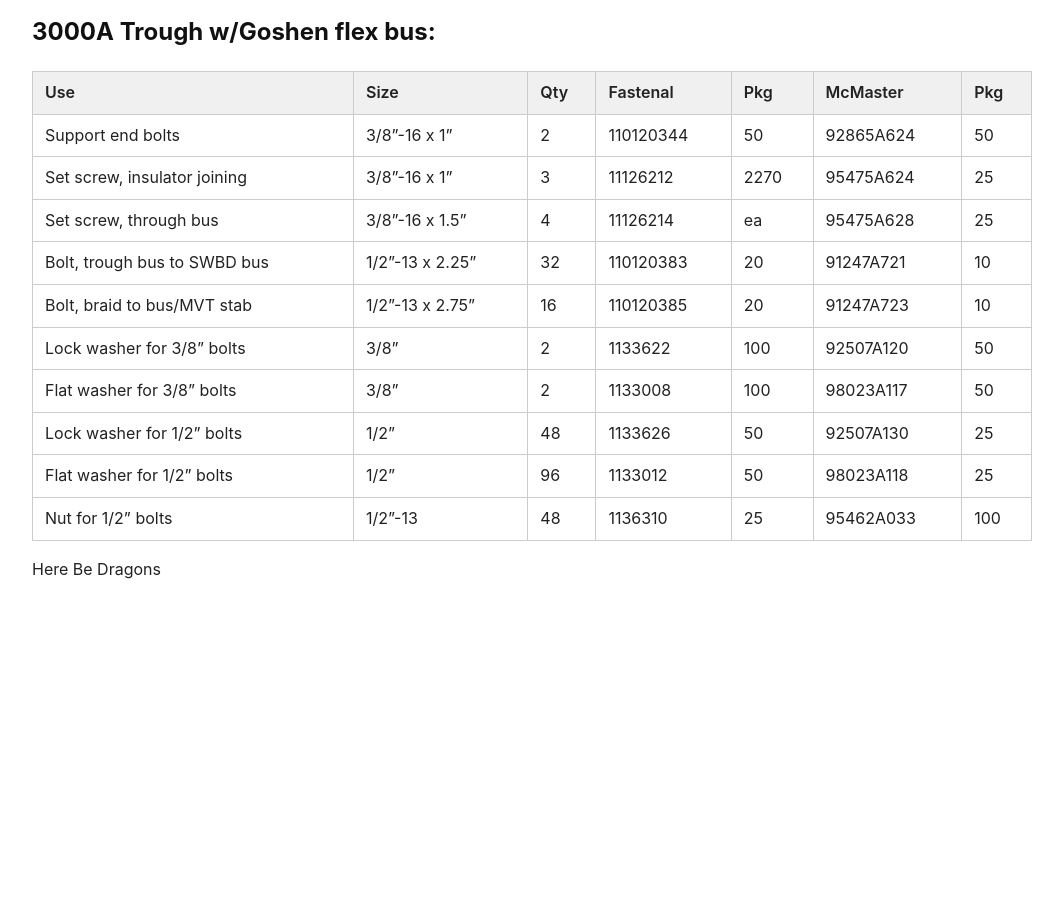
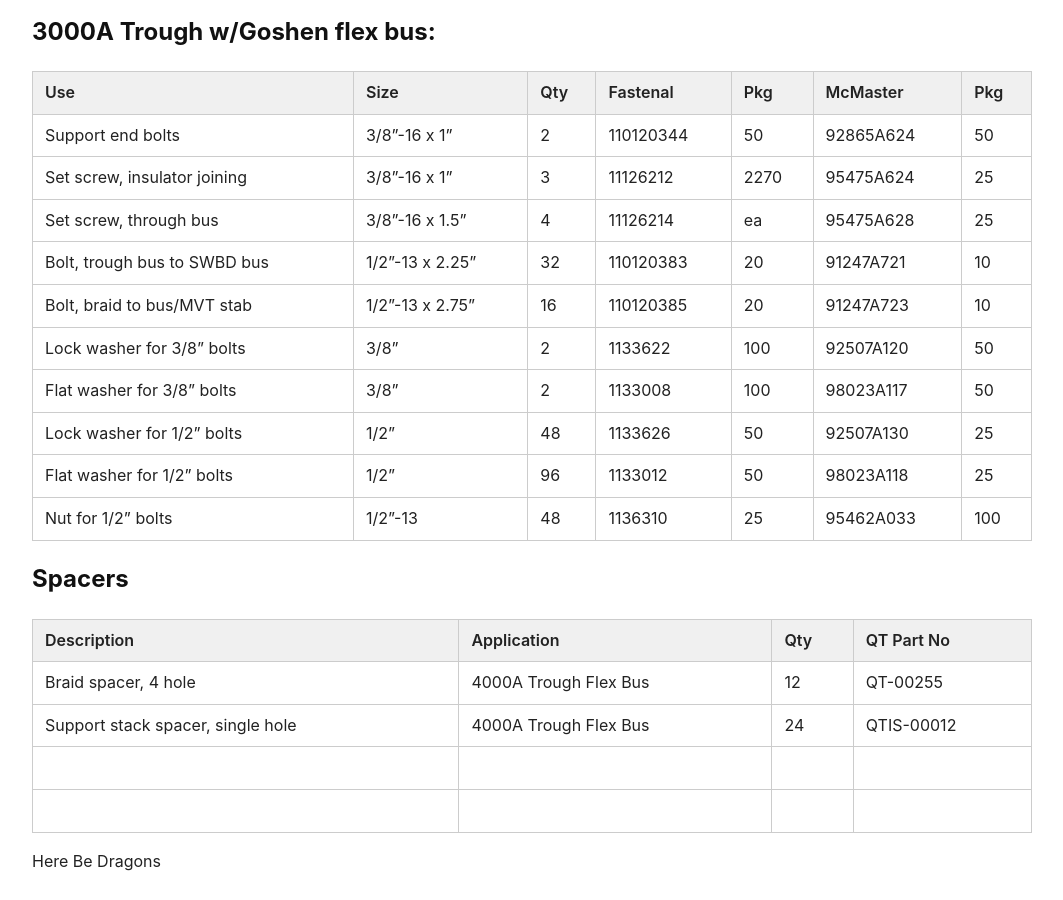
Before and after one commit to epecsupport/Service, a Jekyll site: the page built from hardware.md, in a window 1280 px wide and 900 px high, scrolled down 2565 px. Shown: the whole window, without its empty margins (108-1171 px from the left). Built offline with Jekyll 4.4.1, drawn with Linux system fonts in a browser that asks for light colours; before the commit the page ends 3173 px from its top, so only the background shows below that.

Commit message:
Add spacers table

```diff
--- a/hardware.md
+++ b/hardware.md
@@ -92,4 +92,14 @@ Load side, Eriflex braid to phase bar:
 | Flat washer for 1/2" bolts   | 1/2"            | 96  | 1133012   | 50   | 98023A118 | 25  |
 | Nut for 1/2" bolts           | 1/2"-13         | 48  | 1136310   | 25   | 95462A033 | 100 |
 
+## Spacers
+
+| Description                       | Application           | Qty | QT Part No |
+|-----------------------------------|-----------------------|-----|------------|
+| Braid spacer, 4 hole              | 4000A Trough Flex Bus | 12  | QT-00255   |
+| Support stack spacer, single hole | 4000A Trough Flex Bus | 24  | QTIS-00012 |
+|                                   |                       |     |            |
+|                                   |                       |     |            |
+
+
 Here Be Dragons
```
